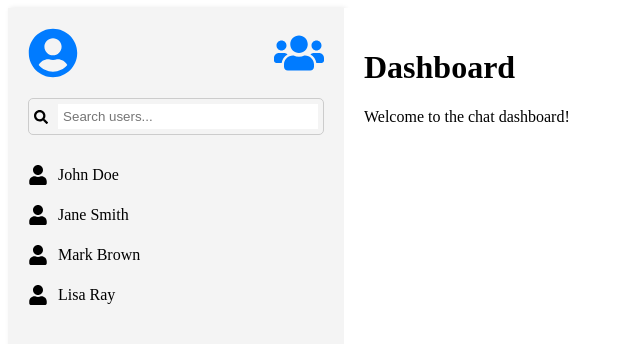
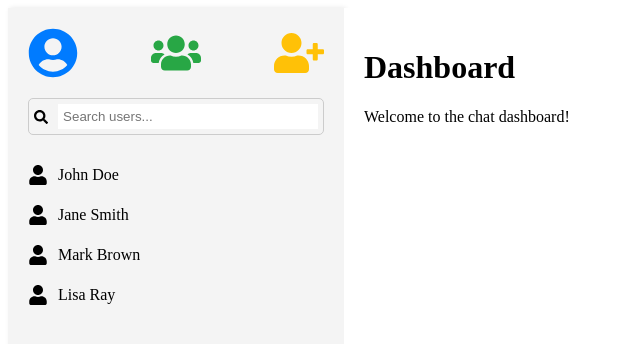
Before and after one commit to 80nidhityagi/chatappProject, a React (Vite) app in the folder frontend/: page /Home in a window 1280 px wide. Shown: the top 344 px of the page, without its empty margins (0-640 px from the left). Built offline with nearby package versions, Linux system fonts and the light colour scheme.

Commit message:
some changes

```diff
--- a/frontend/src/component/Home.css
+++ b/frontend/src/component/Home.css
@@ -12,7 +12,7 @@
     box-shadow: 2px 0 5px rgba(0, 0, 0, 0.1);
 }
 
-/* Profile Icon Section */
+/* Icons Section */
 .icon-section {
     display: flex;
     justify-content: space-between;
@@ -27,7 +27,13 @@
 
 .view-all-icon {
     font-size: 50px;
-    color: #007bff;
+    color: #28a745;
+    cursor: pointer;
+}
+
+.add-user-icon {
+    font-size: 50px;
+    color: #ffc107;
     cursor: pointer;
 }
 
--- a/frontend/src/component/Home.jsx
+++ b/frontend/src/component/Home.jsx
@@ -1,6 +1,6 @@
 import React, { useState } from 'react';
 import './Home.css';
-import { FaUserCircle, FaUsers, FaSearch, FaUser } from 'react-icons/fa'; // FaUsers for "View All Users"
+import { FaUserCircle, FaUsers, FaSearch, FaUserPlus, FaUser } from 'react-icons/fa'; // FaUserPlus for "Add User"
 
 const Home = () => {
     // Sample data for chat users
@@ -28,13 +28,16 @@ const Home = () => {
         <div className="home-container">
             {/* Sidebar */}
             <div className="sidebar">
-                {/* Profile Icon */}
+                {/* Icons Section */}
                 <div className="icon-section">
-                    {/* Profile DP */}
+                    {/* Profile Icon */}
                     <FaUserCircle className="profile-icon" title="Your Profile" />
 
-                    {/* Icon to View All Users */}
+                    {/* View All Users Icon */}
                     <FaUsers className="view-all-icon" onClick={handleViewAllUsers} title="View All Users" />
+
+                    {/* Add User Icon */}
+                    <FaUserPlus className="add-user-icon" title="Add User" />
                 </div>
 
                 {/* Search Bar */}
```
